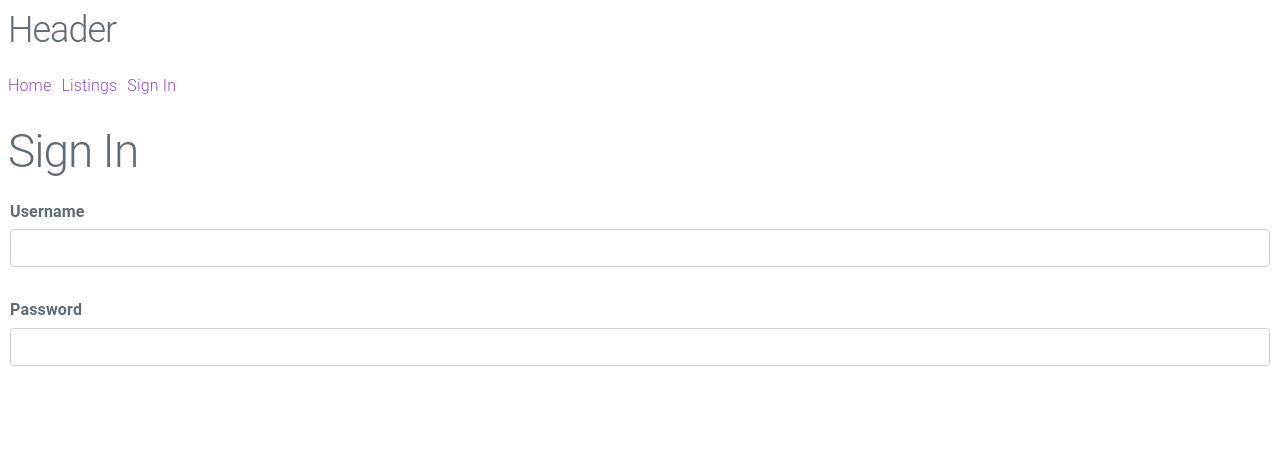
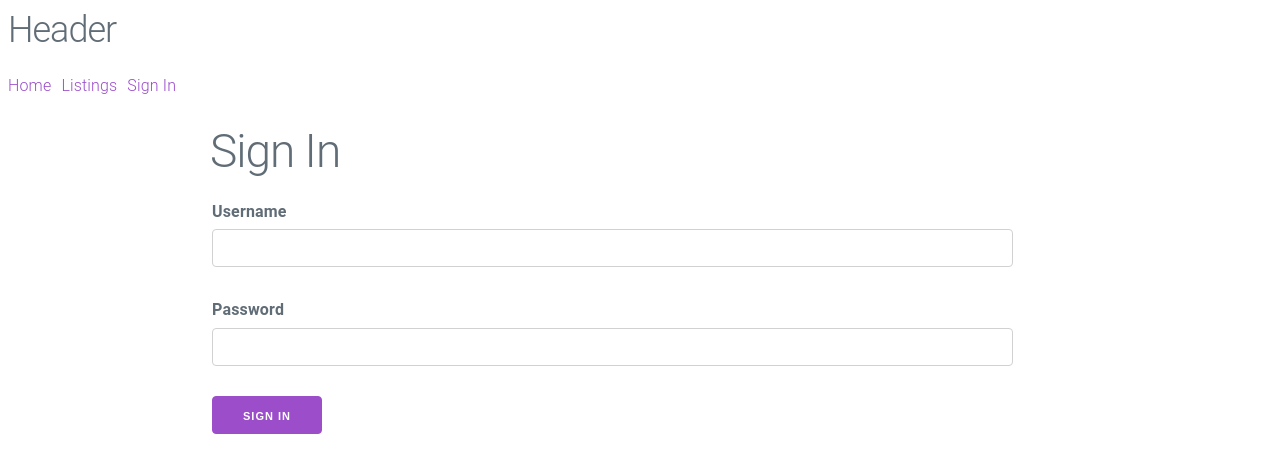
Before and after one commit to rocity/renta, a Next.js app in the folder assets/: page /auth/signin in a window 1280 px wide. Shown: the top 472 px of the page. Built offline with nearby package versions, Linux system fonts and the light colour scheme.

Commit message:
Align signin page to center

```diff
--- a/assets/components/layouts/default.js
+++ b/assets/components/layouts/default.js
@@ -10,7 +10,13 @@ const DefaultLayout = props => (
       <title>Renta Project</title>
     </Head>
     <DefaultHeader></DefaultHeader>
-    {props.children}
+    <div className="container">
+      <div className="row">
+        <div className="column column-75 column-offset-10">
+          {props.children}
+        </div>
+      </div>
+    </div>
   </div>
 )
 
--- a/assets/next.config.js
+++ b/assets/next.config.js
@@ -3,4 +3,4 @@ const withSass = require('@zeit/next-sass');
 module.exports = withSass({
   // Config
   cssModules: true
-})
+});
--- a/assets/pages/auth/signin.js
+++ b/assets/pages/auth/signin.js
@@ -12,6 +12,9 @@ const SignIn = () => (
         <label>Password</label>
         <input type="password" name="password" id="password"/>
       </fieldset>
+      <fieldset>
+        <button>Sign In</button>
+      </fieldset>
     </form>
   </DefaultLayout>
 );
```
